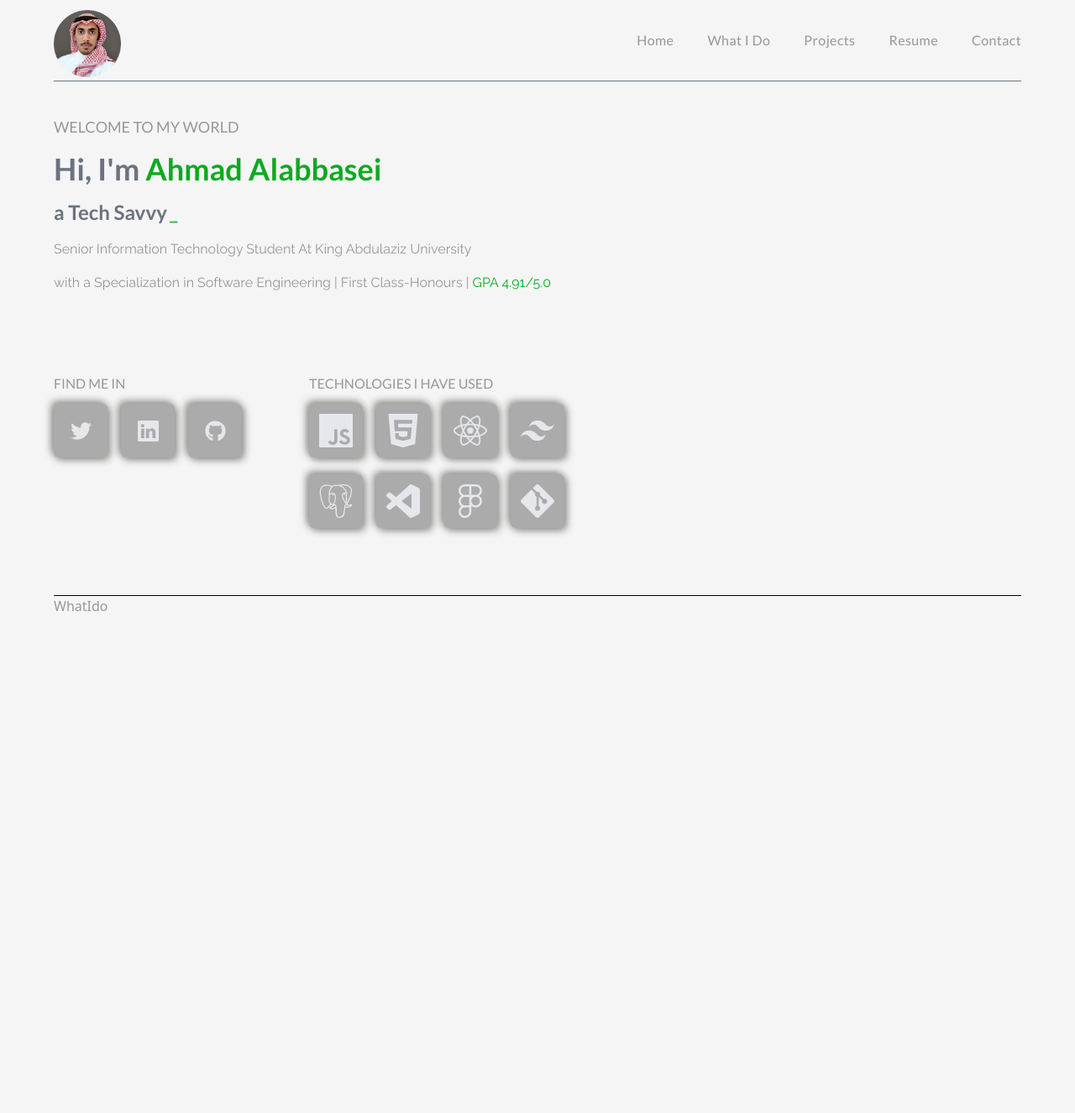
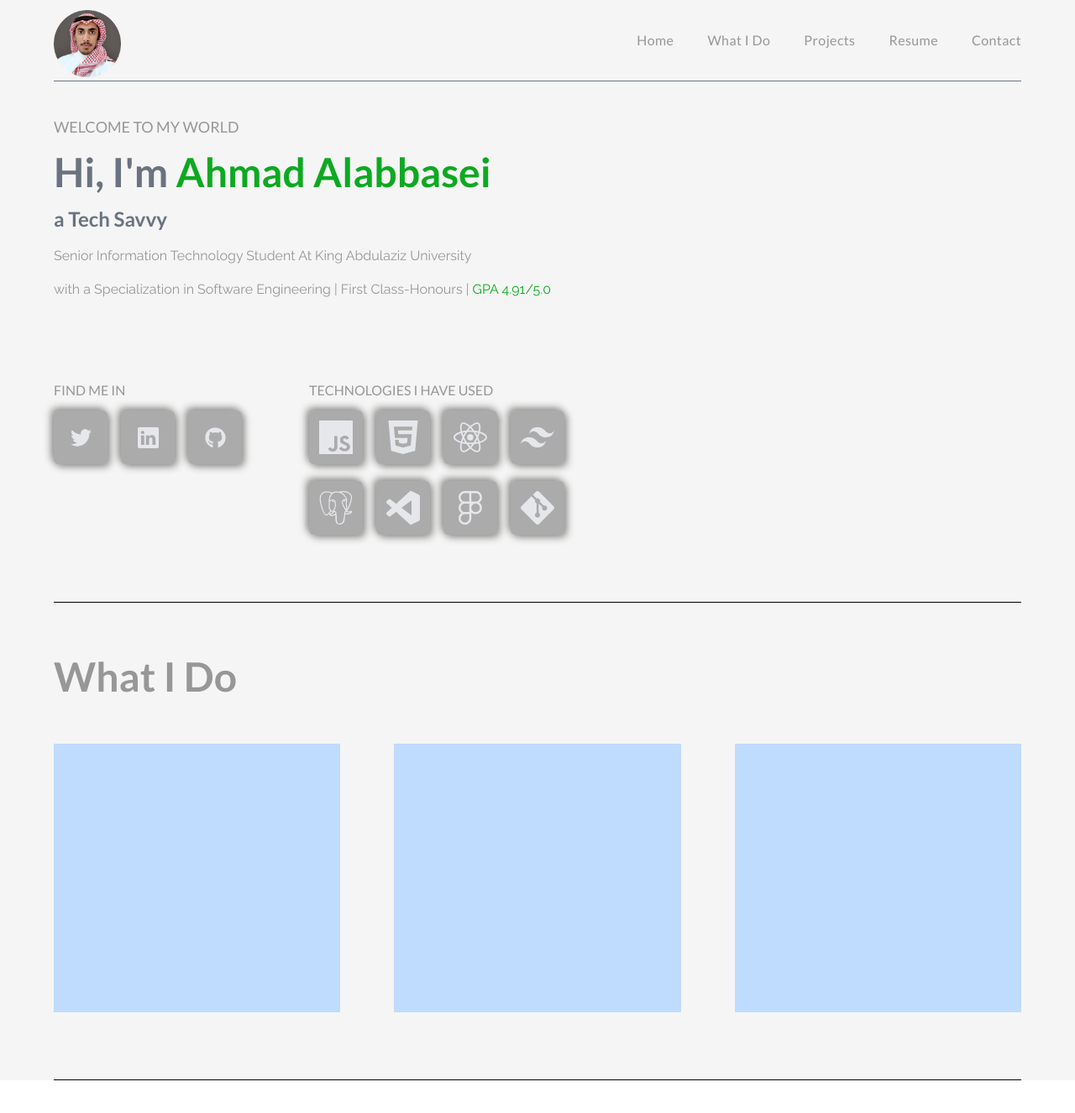
Before and after one commit to AhmadRFC/alabbasei.com, a React (Create React App) app: page / in a window 1280 px wide. Shown: the top 1326 px of the page at 84% size. After the commit the page ends 1287 px from the top, so only its background shows below. Built offline with nearby package versions, Linux system fonts and the light colour scheme.

Commit message:
adding WhatIDo component

```diff
--- /dev/null
+++ b/src/components/Layouts/Title.jsx
@@ -0,0 +1,13 @@
+import React from "react";
+
+const Title = ({title}) => {
+  return (
+    <div className="flex flex-col gap-4 font-titleFont mb-14">
+      <h1 className="flex flex-col text-5xl text-lightText font-bold capitalize">
+        {title}
+      </h1>
+    </div>
+  );
+};
+
+export default Title;
--- /dev/null
+++ b/src/components/WhatIDo/Card.jsx
@@ -0,0 +1,9 @@
+import React from 'react'
+
+const Card = () => {
+  return (
+    <div className='w-full h-80 bg-blue-200'></div>
+  )
+}
+
+export default Card
--- a/src/components/WhatIDo/WhatIDo.jsx
+++ b/src/components/WhatIDo/WhatIDo.jsx
@@ -1,8 +1,17 @@
 import React from 'react'
+import Title from '../Layouts/Title'
+import Card from './Card'
 
 const WhatIDo = () => {
   return (
-    <section id='WhatIDo' className='w-full h-[800px] pb-20 flex border-b-[1px] border-b-black'>WhatIdo</section>
+    <section id='WhatIDo' className='w-full pb-20 pt-16 border-b-[1px] border-b-black'>
+      <Title title='What I Do'/>
+      <div className='grid grid-cols-3 gap-16'>
+        <Card />
+        <Card />
+        <Card />
+      </div>
+    </section>
   )
 }
 
--- a/src/components/banner/LeftBanner.jsx
+++ b/src/components/banner/LeftBanner.jsx
@@ -25,7 +25,7 @@ const LeftBanner = () => {
     <div className="w-1/7 flex flex-col gap-24">
     <div className="flex flex-col gap-4">
       <h4 className="text-lg font-normal">WELCOME TO MY WORLD</h4>
-      <h1 className="text-4xl font-bold font-titleFont text-gray-500">
+      <h1 className="text-5xl font-bold font-titleFont text-gray-500">
         Hi, I'm
         <span className="text-designColor capitalize">
           {" "}
--- a/src/index.css
+++ b/src/index.css
@@ -2,3 +2,7 @@
 @tailwind base;
 @tailwind components;
 @tailwind utilities;
+
+.active {
+  color: #4a4a4a;
+}
```
